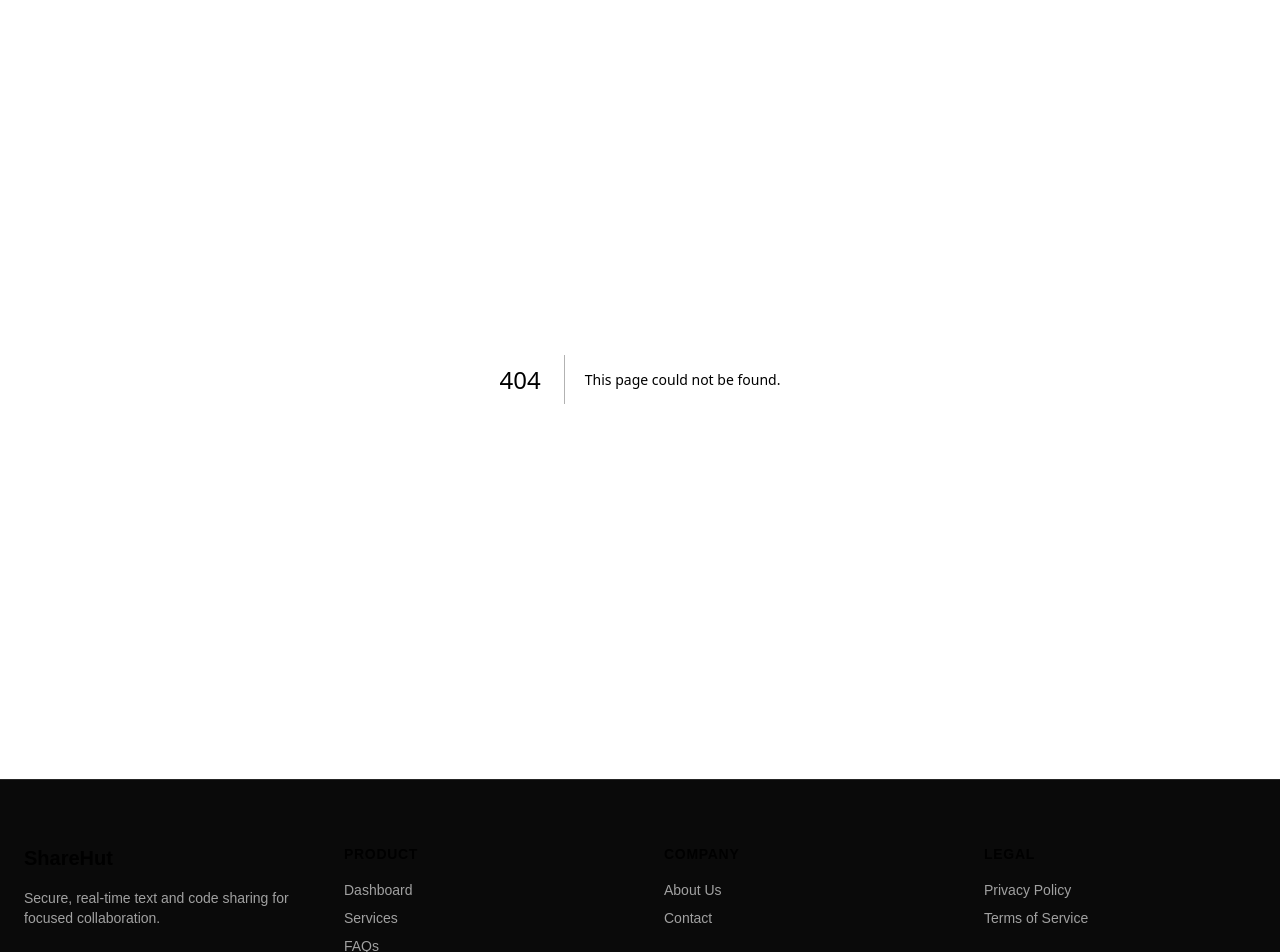
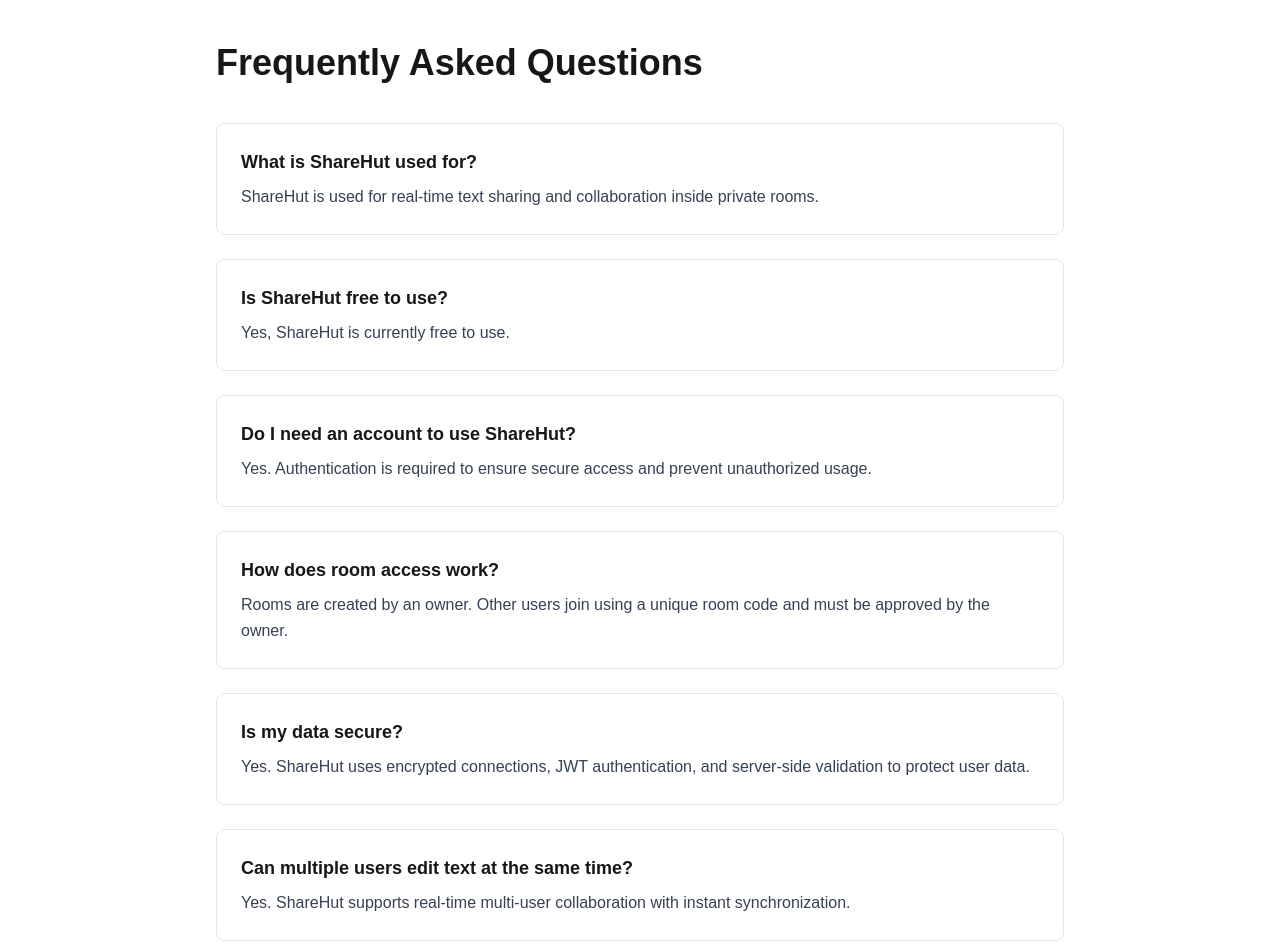
Before and after one commit to yamHainHum552/sharehut, a Next.js app: page /faqs in a window 1280 px wide. Before the commit this address had no page. Shown: the part 100-1052 px from the top of the page. Built offline with nearby package versions, Linux system fonts and the light colour scheme.

Commit message:
some pages added

```diff
--- /dev/null
+++ b/app/(public)/about/page.tsx
@@ -0,0 +1,83 @@
+import type { Metadata } from "next";
+
+export const metadata: Metadata = {
+  title: "About ShareHut | Secure Real-Time Text Sharing",
+  description:
+    "Learn about ShareHut, a secure real-time text sharing platform designed for private collaboration, fast synchronization, and user-controlled access.",
+  keywords: [
+    "ShareHut",
+    "real-time text sharing",
+    "secure collaboration",
+    "websocket collaboration",
+    "private rooms",
+    "live text sync",
+  ],
+  authors: [{ name: "ShareHut Team" }],
+  openGraph: {
+    title: "About ShareHut",
+    description:
+      "ShareHut is a secure, real-time text sharing platform built for private, controlled collaboration.",
+    url: "https://sharehut-two.vercel.app/about",
+    siteName: "ShareHut",
+    type: "website",
+  },
+  robots: {
+    index: true,
+    follow: true,
+  },
+};
+
+export default function AboutPage() {
+  return (
+    <main className="max-w-5xl mx-auto px-6 py-16">
+      <h1 className="text-4xl font-bold mb-6">About ShareHut</h1>
+
+      <p className="text-lg text-gray-600 mb-8">
+        ShareHut is a secure, real-time text sharing platform designed to make
+        collaboration simple, fast, and controlled. It enables users to create
+        private rooms where text can be shared and synchronized instantly among
+        authorized participants.
+      </p>
+
+      <section className="mb-10">
+        <h2 className="text-2xl font-semibold mb-4">Our Mission</h2>
+        <p className="text-gray-700 leading-relaxed">
+          Our mission is to provide a lightweight yet reliable collaboration
+          tool that prioritizes privacy, security, and real-time performance.
+          ShareHut removes unnecessary complexity so users can focus on sharing
+          ideas without friction.
+        </p>
+      </section>
+
+      <section className="mb-10">
+        <h2 className="text-2xl font-semibold mb-4">Key Features</h2>
+        <ul className="list-disc list-inside text-gray-700 space-y-2">
+          <li>Real-time text synchronization using WebSockets</li>
+          <li>Room-based collaboration with unique room codes</li>
+          <li>Join request approval for controlled access</li>
+          <li>JWT-based secure authentication</li>
+          <li>Rate limiting and abuse prevention</li>
+          <li>Cloud-hosted and scalable architecture</li>
+        </ul>
+      </section>
+
+      <section className="mb-10">
+        <h2 className="text-2xl font-semibold mb-4">Who is ShareHut for?</h2>
+        <p className="text-gray-700 leading-relaxed">
+          ShareHut is ideal for students, small teams, developers, and anyone
+          who needs fast and secure text collaboration without the overhead of
+          complex tools.
+        </p>
+      </section>
+
+      <section>
+        <h2 className="text-2xl font-semibold mb-4">Privacy & Security</h2>
+        <p className="text-gray-700 leading-relaxed">
+          ShareHut is built with privacy in mind. Only authorized users can
+          access rooms, and all communication takes place over encrypted
+          connections. No unnecessary personal data is collected.
+        </p>
+      </section>
+    </main>
+  );
+}
--- /dev/null
+++ b/app/(public)/faqs/page.tsx
@@ -0,0 +1,86 @@
+import type { Metadata } from "next";
+
+export const metadata: Metadata = {
+  title: "ShareHut FAQ | Frequently Asked Questions",
+  description:
+    "Find answers to common questions about ShareHut, including security, room access, real-time collaboration, and supported devices.",
+  keywords: [
+    "ShareHut FAQ",
+    "text sharing FAQ",
+    "real-time collaboration help",
+    "ShareHut support",
+    "room based collaboration",
+  ],
+  authors: [{ name: "ShareHut Team" }],
+  openGraph: {
+    title: "ShareHut FAQ",
+    description:
+      "Answers to frequently asked questions about ShareHut and how real-time text sharing works.",
+    url: "https://sharehut.vercel.app/faq",
+    siteName: "ShareHut",
+    type: "website",
+  },
+  robots: {
+    index: true,
+    follow: true,
+  },
+};
+
+const faqs = [
+  {
+    question: "What is ShareHut used for?",
+    answer:
+      "ShareHut is used for real-time text sharing and collaboration inside private rooms.",
+  },
+  {
+    question: "Is ShareHut free to use?",
+    answer: "Yes, ShareHut is currently free to use.",
+  },
+  {
+    question: "Do I need an account to use ShareHut?",
+    answer:
+      "Yes. Authentication is required to ensure secure access and prevent unauthorized usage.",
+  },
+  {
+    question: "How does room access work?",
+    answer:
+      "Rooms are created by an owner. Other users join using a unique room code and must be approved by the owner.",
+  },
+  {
+    question: "Is my data secure?",
+    answer:
+      "Yes. ShareHut uses encrypted connections, JWT authentication, and server-side validation to protect user data.",
+  },
+  {
+    question: "Can multiple users edit text at the same time?",
+    answer:
+      "Yes. ShareHut supports real-time multi-user collaboration with instant synchronization.",
+  },
+  {
+    question: "Does ShareHut support file sharing?",
+    answer:
+      "Currently, ShareHut focuses only on text sharing. File sharing may be added in future versions.",
+  },
+  {
+    question: "What devices are supported?",
+    answer:
+      "ShareHut works on all modern browsers across desktops, laptops, tablets, and mobile devices.",
+  },
+];
+
+export default function FAQPage() {
+  return (
+    <main className="max-w-4xl mx-auto px-6 py-16">
+      <h1 className="text-4xl font-bold mb-10">Frequently Asked Questions</h1>
+
+      <div className="space-y-6">
+        {faqs.map((faq, index) => (
+          <div key={index} className="border border-gray-200 rounded-lg p-6">
+            <h2 className="text-lg font-semibold mb-2">{faq.question}</h2>
+            <p className="text-gray-700 leading-relaxed">{faq.answer}</p>
+          </div>
+        ))}
+      </div>
+    </main>
+  );
+}
--- a/app/(public)/login/Login.tsx
+++ b/app/(public)/login/Login.tsx
@@ -14,9 +14,11 @@ export default function LoginPage() {
   const [email, setEmail] = useState("");
   const [password, setPassword] = useState("");
   const [error, setError] = useState("");
+  const [loading, setLoading] = useState(false);
 
   const login = async () => {
     setError("");
+    setLoading(true);
     const res = await api("/auth/login", "POST", { email, password });
 
     if (res.token) {
@@ -25,6 +27,7 @@ export default function LoginPage() {
     } else {
       setError(res.error || "Login failed");
     }
+    setLoading(false);
   };
 
   const googleLogin = () => {
@@ -64,7 +67,7 @@ export default function LoginPage() {
             {error && <p className="text-sm text-red-500">{error}</p>}
 
             <Button className="w-full" onClick={login}>
-              Login
+              {loading ? "Logging in..." : "Login"}
             </Button>
 
             {/* Divider */}
--- a/app/(public)/register/Register.tsx
+++ b/app/(public)/register/Register.tsx
@@ -14,9 +14,11 @@ export default function RegisterPage() {
   const [email, setEmail] = useState("");
   const [password, setPassword] = useState("");
   const [error, setError] = useState("");
+  const [loading, setLoading] = useState(false);
 
   const register = async () => {
     setError("");
+    setLoading(true);
     const res = await api("/auth/register", "POST", {
       name,
       email,
@@ -28,6 +30,7 @@ export default function RegisterPage() {
     } else {
       setError(res.error || "Registration failed");
     }
+    setLoading(false);
   };
 
   return (
@@ -68,7 +71,7 @@ export default function RegisterPage() {
             {error && <p className="text-sm text-red-500">{error}</p>}
 
             <Button className="w-full" onClick={register}>
-              Create Account
+              {loading ? "Creating Account..." : "Create Account"}
             </Button>
           </div>
 
```
